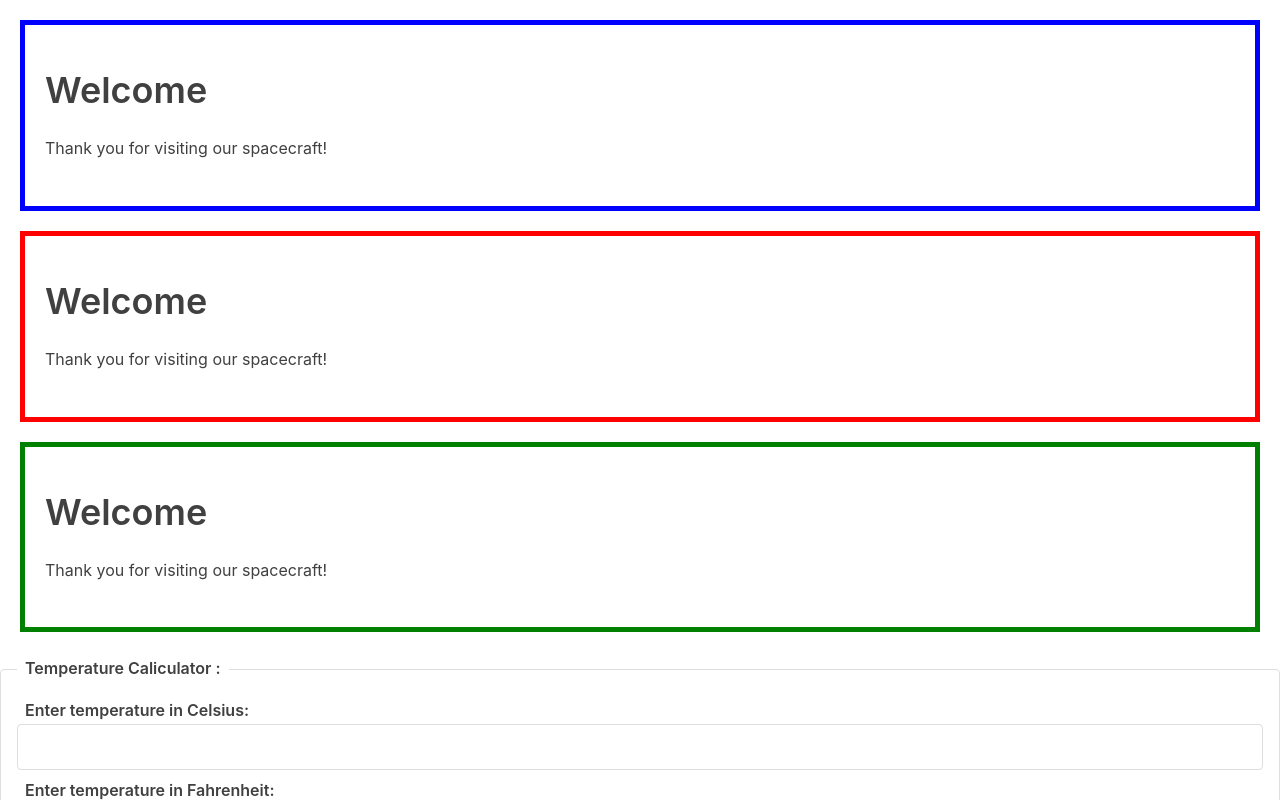
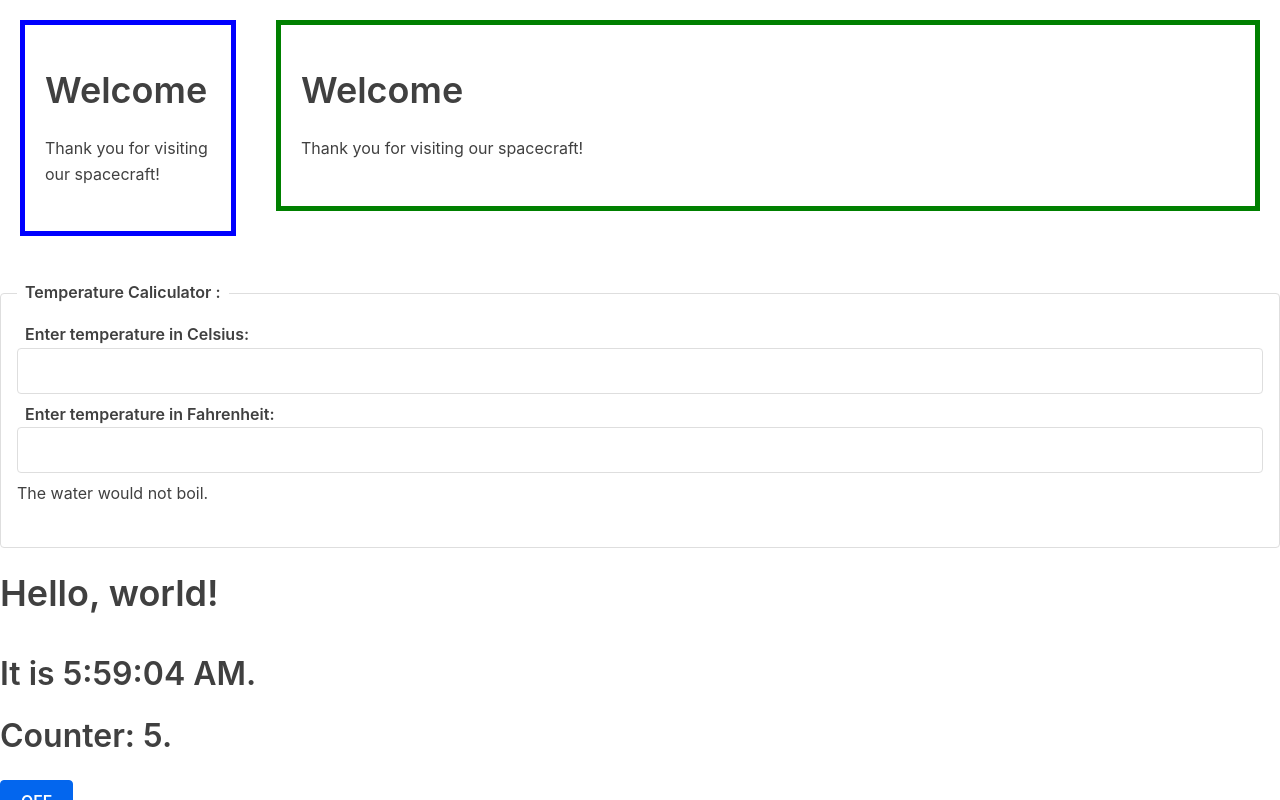
Before and after one commit to ravitejagGitHub/react-tutorial, a React (Create React App) app: page / in a window 1280 px wide. Shown: the top 800 px of the page. Built offline with nearby package versions, Linux system fonts and the light colour scheme.

Commit message:
layout container

```diff
--- /dev/null
+++ b/src/CompositionvsInheritance/SplitPane.css
@@ -0,0 +1,11 @@
+.splitpane {
+    display: flex;
+}
+
+.splitpane__left {
+    flex-basis: 20%;
+}
+
+.splitpane__right {
+    flex-grow: 1;
+}
--- /dev/null
+++ b/src/CompositionvsInheritance/SplitPane.js
@@ -0,0 +1,10 @@
+import "./SplitPane.css";
+
+export function SplitPane(props) {
+	return (
+		<div className="splitpane">
+			<div className="splitpane__left">{props.left}</div>
+			<div className="splitpane__right">{props.right}</div>
+		</div>
+	);
+}
--- a/src/index.js
+++ b/src/index.js
@@ -16,12 +16,14 @@ import { FileInput } from "./Forms/FileInput";
 import { MultipleInputs } from "./Forms/MultipleInputs";
 import { Calculator } from "./LiftingStateUp/Calculator";
 import { WelcomeDialog } from "./CompositionvsInheritance/WelcomeDialog";
+import { SplitPane } from "./CompositionvsInheritance/SplitPane";
 
 ReactDOM.render(
 	<>
-		<WelcomeDialog color="blue" />
-		<WelcomeDialog color="red" />
-		<WelcomeDialog color="green" />
+		<SplitPane
+			left={<WelcomeDialog color="blue" />}
+			right={<WelcomeDialog color="green" />}
+		/>
 
 		<Calculator />
 
```
